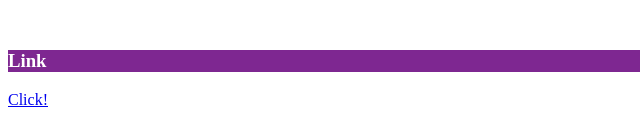
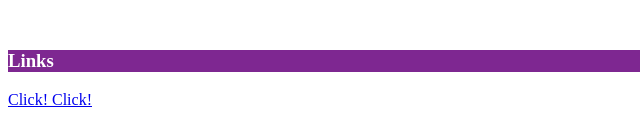
Before and after one commit to Daniel-Hastie/Daniel-Hastie.github.io, a plain HTML site: page index.html in a window 1280 px wide. Shown: the part 666-797 px from the top of the page, 0-640 px from the left. Drawn offline with Linux system fonts and the light colour scheme.

Commit message:
Little Prince Commit

```diff
--- a/index.html
+++ b/index.html
@@ -18,7 +18,8 @@
 			<li> COMP 390 - Social Implications Computing </li>
 		</font> </ul>
 	<br />
-		<h3 style="background-color:#7e2791;color:white"> Link </h3>
+		<h3 style="background-color:#7e2791;color:white"> Links </h3>
 			<a href = "introduction.html" target = "_blank"> Click! </a>
+			<a href = "little_prince.html" target = "_blank"> Click! </a>
 	</body>
 </html>
```
